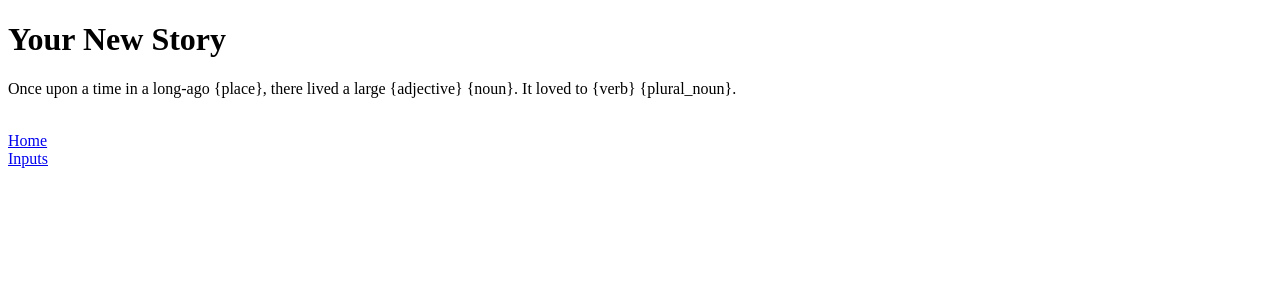
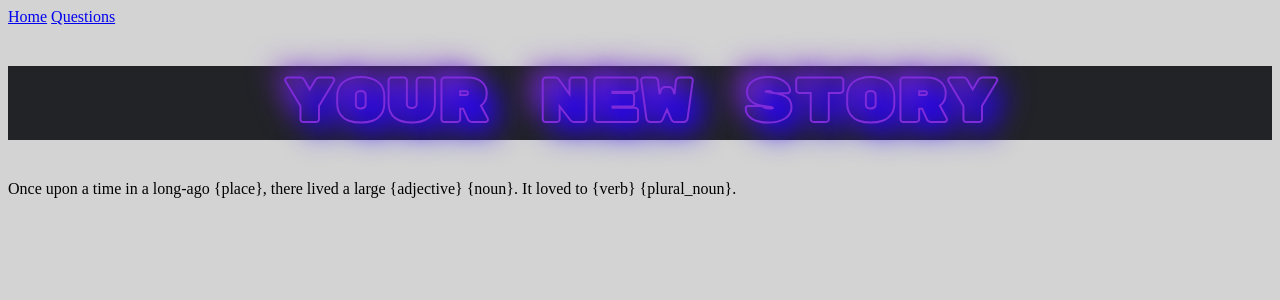
Before and after one commit to max751975/Madlibs-exercise, a Flask app: page /story in a window 1280 px wide. Shown: the top 300 px of the page. Run offline with Flask 2, Linux system fonts and the light colour scheme.

Commit message:
template inheritance

```diff
--- /dev/null
+++ b/static/mad.css
@@ -0,0 +1,16 @@
+
+h1 {
+background-color: #222327;
+color: #fff;
+font-family: 'Rubik Mono One', sans-serif;
+font-size: 60px;
+text-align: center;
+text-shadow: 10px 10px 30px #2400ff, -10px -10px 30px #7e2bd9;
+-webkit-text-stroke: 2px #7e2bd9;
+-webkit-text-fill-color: transparent;
+}
+
+body {
+    background-color: lightgray;
+
+}
--- /dev/null
+++ b/templates/base.html
@@ -0,0 +1,19 @@
+<!DOCTYPE html>
+<html lang="en">
+<head>
+    <meta charset="UTF-8">
+    <meta http-equiv="X-UA-Compatible" content="IE=edge">
+    <meta name="viewport" content="width=device-width, initial-scale=1.0">
+
+    <link rel="preconnect" href="https://fonts.googleapis.com"><link rel="preconnect" href="https://fonts.gstatic.com" crossorigin><link href="https://fonts.googleapis.com/css2?family=Rubik+Mono+One&display=swap" rel="stylesheet">
+    <title>{% block title %}title here{% endblock %}</title>
+    <link rel="stylesheet" href="/static/mad.css">
+</head>
+<body>
+    <nav>
+        <a href="/" name = "home">Home</a>
+        <a href="/form" name = "input-form">Questions</a>
+    </nav>
+    {% block content%}main content here{% endblock %}
+</body>
+</html>
--- a/templates/story.html
+++ b/templates/story.html
@@ -1,18 +1,10 @@
-<!DOCTYPE html>
-<html lang="en">
-<head>
-    <meta charset="UTF-8">
-    <meta http-equiv="X-UA-Compatible" content="IE=edge">
-    <meta name="viewport" content="width=device-width, initial-scale=1.0">
-    <title>Document</title>
-</head>
-<body>
-    <h1>Your New Story</h1>
-    <p>{{ text }}</p>
-    <br>
-    <a href = '/'>Home</a>
-    <br>
-    <a href = '/form'>Inputs</a>
-</body>
-</body>
-</html>
+{% extends "base.html" %}
+{% block title %}created story{% endblock %}
+{% block content%}
+<h1>Your New Story</h1>
+<p>{{ text }}</p>
+<!-- <br> -->
+<!-- <a href = '/'>Home</a> -->
+<!-- <br> -->
+<!-- <a href = '/form'>Inputs</a> -->
+{% endblock %}
```
Also changed, not shown: templates/home.html (+10 -16 lines), templates/input-form.html (+9 -25 lines).
